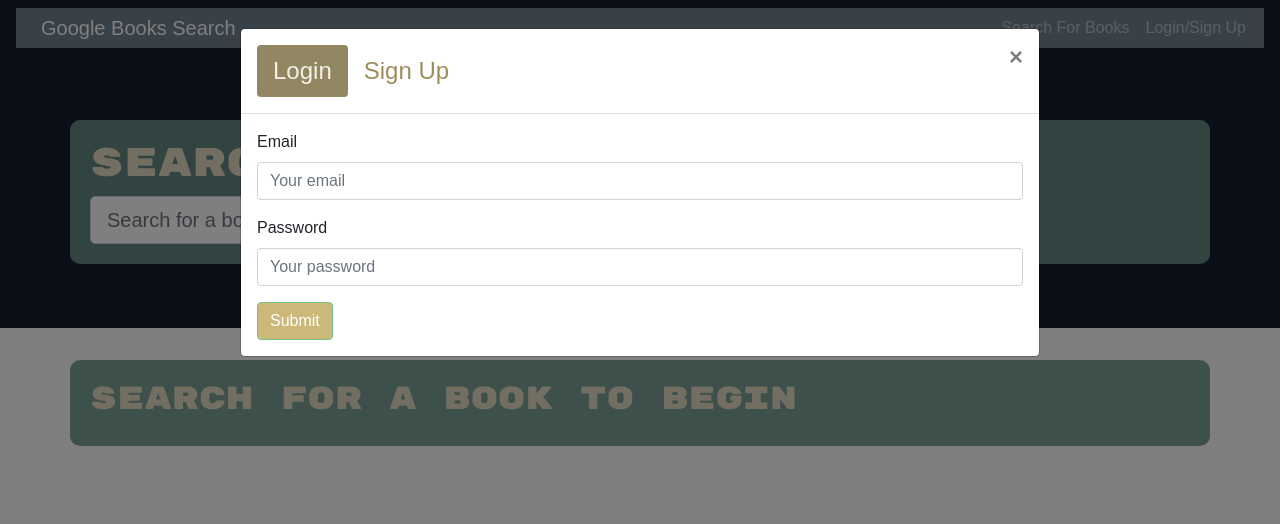
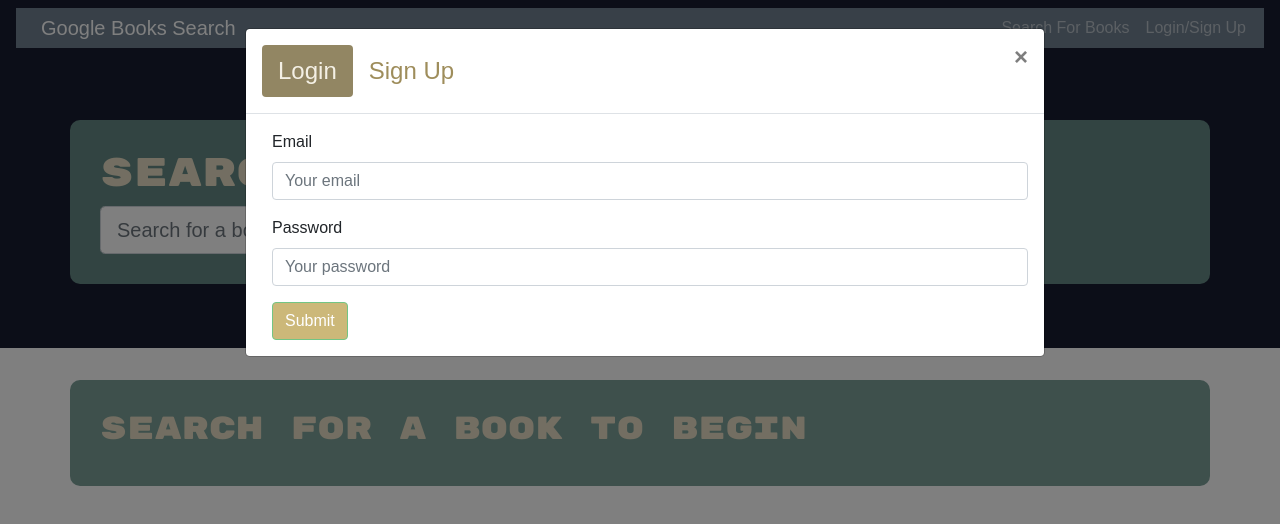
Before and after one commit to yoyachi/book-search-engine, a React (Create React App) app in the folder client/: page / in a window 1280 px wide. Both pictures are taken after a click on the button "Login/Sign Up". Shown: the top 524 px of the page. Built offline with nearby package versions, Linux system fonts and the light colour scheme.

Commit message:
Updated navbar

```diff
--- a/client/src/index.css
+++ b/client/src/index.css
@@ -34,7 +34,7 @@ h6 {
   background-color: #6e968ee5;
   border-radius: 10px;
   border-color: rgb(247, 243, 243);
-  padding: 20px;
+  padding: 30px;
 }
 
 .container-fluid {
@@ -66,7 +66,9 @@ h6 {
   color: #f4f0e5;
   background-color: #928663;
 }
-
+.show {
+  padding-left: 10px;
+}
 a {
   color: #9e8d5b;
   pointer-events: fill;
```
